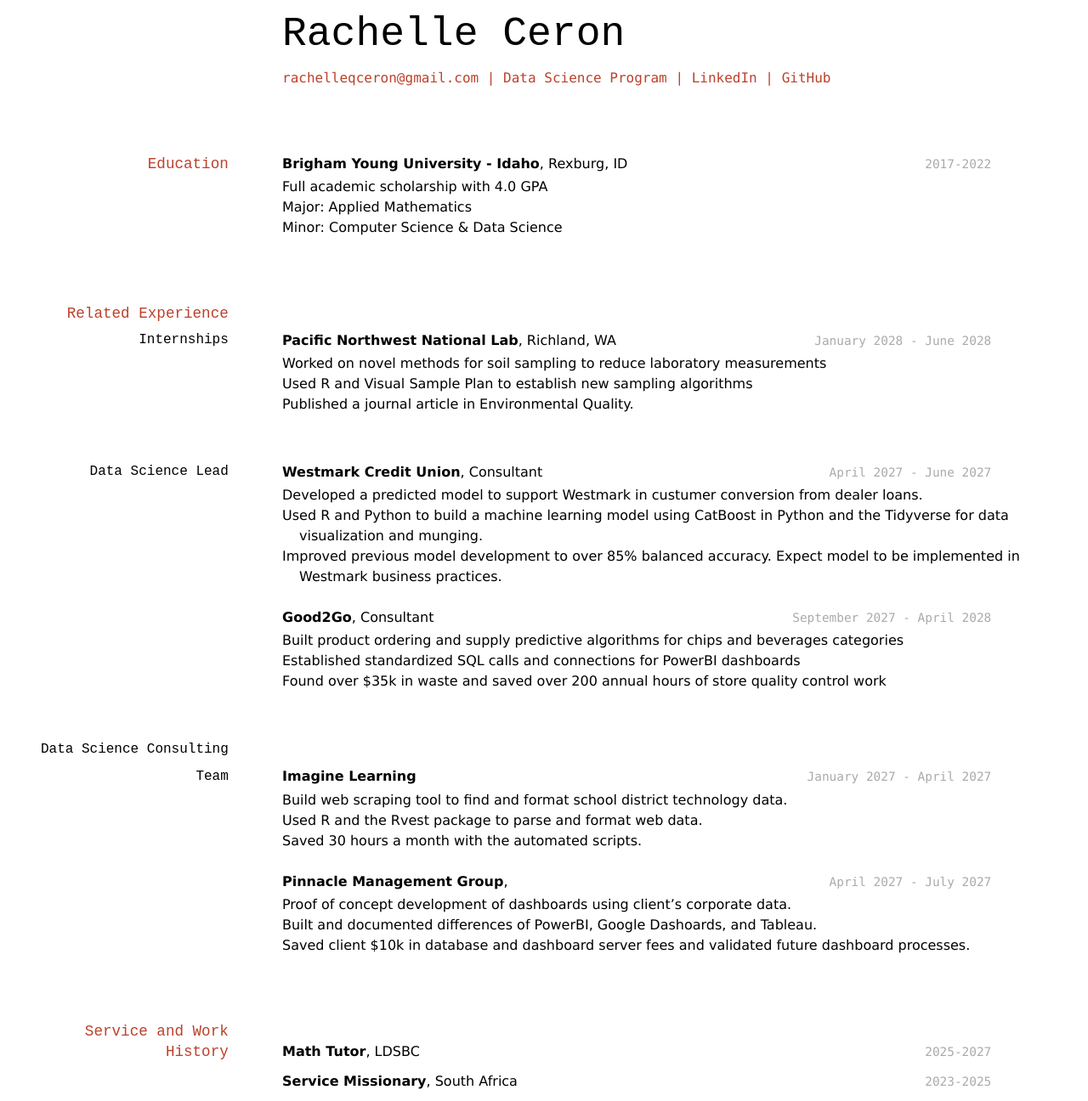
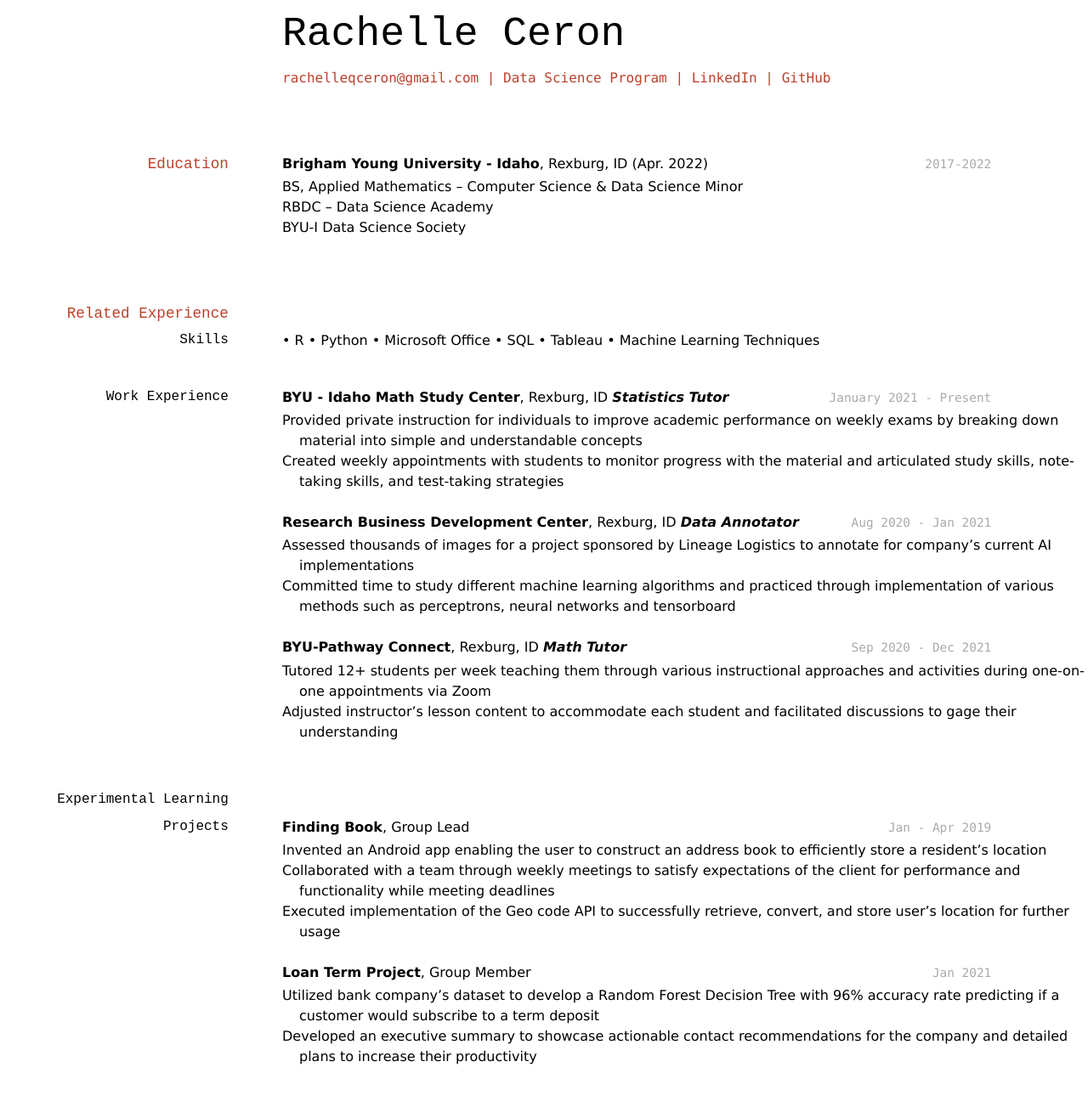
Before and after one commit to rqceron/RachelleCeronResume, a Jekyll site: the page built from docs/index.md, in a window 1280 px wide. Shown: the whole page at 85% size. Built offline with Jekyll 4.4.1, drawn with Linux system fonts in a browser that asks for light colours.

Commit message:
establishedResume

```diff
--- a/docs/index.md
+++ b/docs/index.md
@@ -16,65 +16,67 @@ title: Rachelle Ceron's Resume
 ## Education
 
 `2017-2022`
-__Brigham Young University - Idaho__, Rexburg, ID
+__Brigham Young University - Idaho__, Rexburg, ID (Apr. 2022)
 
-- Full academic scholarship with 4.0 GPA
-- Major: Applied Mathematics
-- Minor: Computer Science & Data Science
+- BS, Applied Mathematics – Computer Science & Data Science Minor
+- RBDC – Data Science Academy
+- BYU-I Data Science Society
+
 
 ## Related Experience
 
-### Internships
+### Skills
+• R
+• Python
+• Microsoft Office
+• SQL
+• Tableau
+• Machine Learning Techniques
 
-`January 2028 - June 2028`
-__Pacific Northwest National Lab__, Richland, WA
+### Work Experience
 
-- Worked on novel methods for soil sampling to reduce laboratory measurements
-- Used R and Visual Sample Plan to establish new sampling algorithms
-- Published a journal article in Environmental Quality.
+`January 2021 - Present`
+__BYU - Idaho Math Study Center__, Rexburg, ID
+___Statistics Tutor___
+- Provided private instruction for individuals to improve academic performance on weekly exams by breaking
+down material into simple and understandable concepts
+- Created weekly appointments with students to monitor progress with the material and articulated study skills,
+note-taking skills, and test-taking strategies
 
-### Data Science Lead
+`Aug 2020 - Jan 2021`
+__Research Business Development Center__, Rexburg, ID
+___Data Annotator___
+- Assessed thousands of images for a project sponsored by Lineage Logistics to annotate for company’s current
+AI implementations
+- Committed time to study different machine learning algorithms and practiced through implementation of
+various methods such as perceptrons, neural networks and tensorboard
 
-`April 2027 - June 2027`
-__Westmark Credit Union__, Consultant
+`Sep 2020 - Dec 2021`
+__BYU-Pathway Connect__, Rexburg, ID
+___Math Tutor___
+- Tutored 12+ students per week teaching them through various instructional approaches and activities during
+one-on-one appointments via Zoom
+- Adjusted instructor’s lesson content to accommodate each student and facilitated discussions to gage their
+understanding
 
-- Developed a predicted model to support Westmark in custumer conversion from dealer loans.
-- Used R and Python to build a machine learning model using CatBoost in Python and the Tidyverse for data visualization and munging.
-- Improved previous model development to over 85% balanced accuracy. Expect model to be implemented in Westmark business practices.
+### Experimental Learning Projects
 
-`September 2027 - April 2028`
-__Good2Go__, Consultant
-
-- Built product ordering and supply predictive algorithms for chips and beverages categories
-- Established standardized SQL calls and connections for PowerBI dashboards
-- Found over $35k in waste and saved over 200 annual hours of store quality control work
-
-### Data Science Consulting Team
-
-`January 2027 - April 2027`
-__Imagine Learning__
-
-- Build web scraping tool to find and format school district technology data.
-- Used R and the Rvest package to parse and format web data.
-- Saved 30 hours a month with the automated scripts.
-
-`April 2027 - July 2027`
-__Pinnacle Management Group__,
-
-- Proof of concept development of dashboards using client's corporate data.
-- Built and documented differences of PowerBI, Google Dashoards, and Tableau.
-- Saved client $10k in database and dashboard server fees and validated future dashboard processes.
+`Jan - Apr 2019`
+__Finding Book__, Group Lead
+- Invented an Android app enabling the user to construct an address book to efficiently store a resident’s
+location
+-  Collaborated with a team through weekly meetings to satisfy expectations of the client for performance and
+functionality while meeting deadlines
+- Executed implementation of the Geo code API to successfully retrieve, convert, and store user's location for
+further usage
 
 
-## Service and Work History
-
-`2025-2027`
-__Math Tutor__, LDSBC
-
-
-`2023-2025`
-__Service Missionary__, South Africa
-
+`Jan 2021`
+__Loan Term Project__, Group Member
+- Utilized bank company’s dataset to develop a Random Forest Decision Tree with 96% accuracy rate
+predicting if a customer would subscribe to a term deposit
+- Developed an executive summary to showcase actionable contact recommendations for the company and
+detailed plans to increase their productivity
 
 
 <!-- ### Footer
```
